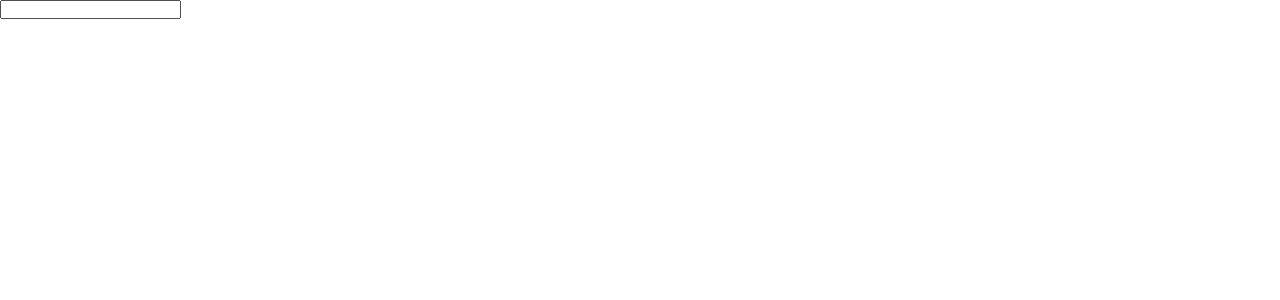
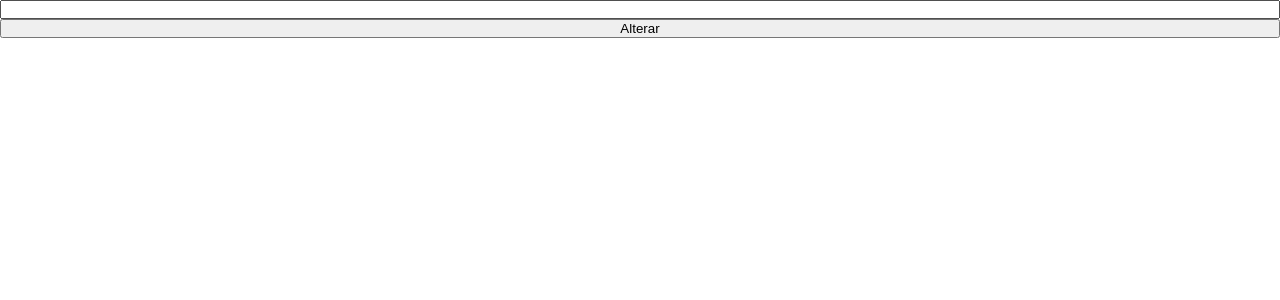
Before and after one commit to cheillaamelo/curso-nextjs, a Next.js app: page /estado/formulario in a window 1280 px wide. Shown: the top 300 px of the page. Built offline with nearby package versions, Linux system fonts and the light colour scheme.

Commit message:
Aula 44. Componentes Controlados

```diff
--- a/pages/estado/formulario.jsx
+++ b/pages/estado/formulario.jsx
@@ -1,7 +1,26 @@
+import { useState } from 'react'
+
 export default function formulario() {
+    const [valor, setValor] = useState(null)
+
+    function alterarInput() {
+        setValor(valor + '!')
+    }
+
     return (
-        <div>
-            <input type="text" />
+        <div
+            style={{
+                display: 'flex',
+                flexDirection: 'column'
+            }}
+        >
+            <span>{valor}</span>
+            <input
+                type="text"
+                value={valor}
+                onChange={e => setValor(e.target.value)}
+            />
+            <button onClick={alterarInput}>Alterar</button>
         </div>
     )
 }
```
Also changed, not shown: pages/animatedtext/animatedtext.jsx (renamed from pages/teste/testando.jsx).
